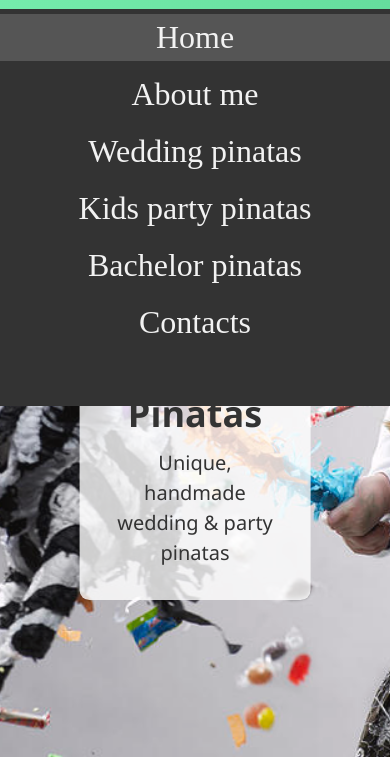
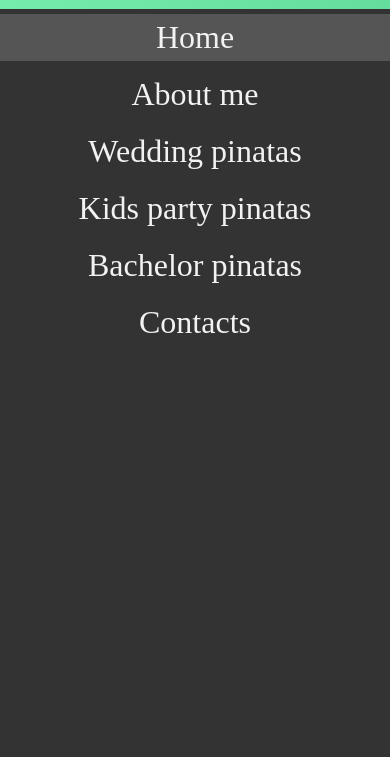
Before and after one commit to Cezar2231/pinata-site, a plain HTML site: page index.html in a window 390 px wide. Both pictures are taken after a click on the element 362 px from the left and 52 px from the top of the page. Shown: the part 87-844 px from the top of the page. Drawn offline with Linux system fonts and the light colour scheme.

Commit message:
Add files via upload

```diff
--- a/style.css
+++ b/style.css
@@ -146,7 +146,7 @@ ul a {
 	padding:0;
 	margin-top: 6rem;
 	width: 100%;
-	height: 47vh;
+	height: 100vh;
 }
 
 .mobile-nav a{
```
